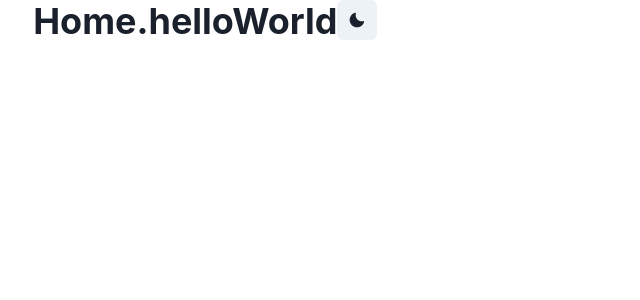
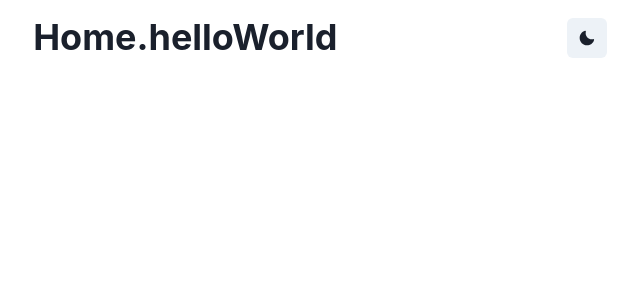
Before and after one commit to Censacrof/websocket-chat, a React (Vite) app: page / in a window 1280 px wide. Shown: the top 300 px of the page, without its empty margins (320-960 px from the left). Built offline with nearby package versions, Linux system fonts and the light colour scheme.

Commit message:
Improve title and button positioning

```diff
--- a/src/pages/home/Home.tsx
+++ b/src/pages/home/Home.tsx
@@ -13,8 +13,8 @@ export const Home: FC<HomeProps> = ({
   const { t } = useTranslation();
 
   return (
-    <Container>
-      <Flex>
+    <Container paddingY={4}>
+      <Flex justifyContent={"space-between"} alignItems={"center"}>
         <Heading>{t("Home.helloWorld")}</Heading>
         <_ColorModeSwitcher />
       </Flex>
```
